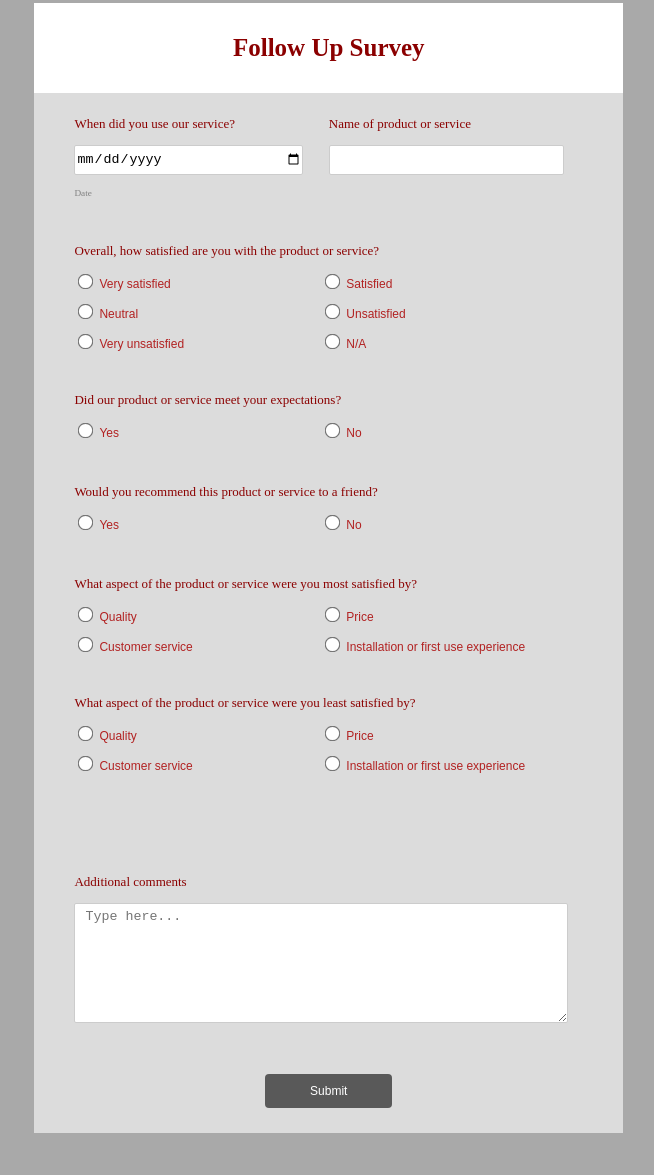
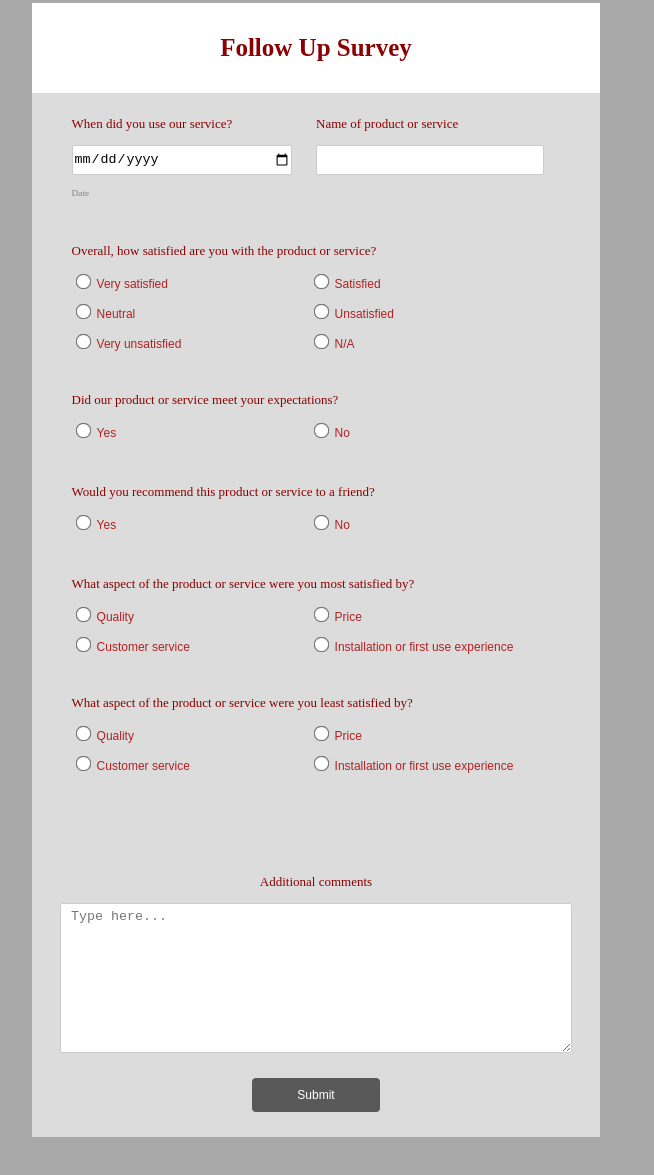
Before and after one commit to noormesslmani/questionnaire, a plain HTML site: page index.html in a window 1280 px wide. Shown: the part 37-1212 px from the top of the page, without its empty margins (324-978 px from the left). Drawn offline with Linux system fonts and the light colour scheme.

Commit message:
Cleaner code

```diff
--- a/index.html
+++ b/index.html
@@ -5,10 +5,10 @@
     </head>
     <body>
 
-    <div class="maindiv">
+    <div class="maincontainer">
 
         <!--Header-->
-        <table  class="table1">
+        <table>
             <tr>
                 <th class="header1">
                     Follow Up Survey
@@ -17,9 +17,9 @@
         </table>
         <!---->
 
-        <div class="div">
+        <div class="secondarycontainer">
             <!--Date box-->
-            <div class="div1">
+            <div class="datebox">
                 <p class="p1">When did you use our service?</p>
                 <input type="date" class="input1" >
                 <pre></pre>
@@ -28,47 +28,47 @@
             <!---->
 
             <!--text box-->
-            <div class="div2">
+            <div class="product">
                 <p class="p1">Name of product or service</p>
                 <input type="text" class="input2" >
             </div>
             <!---->
 
             <!--Q1-->
-            <div class="div3">
+            <div class="container1">
                 <p class="p1">Overall, how satisfied are you with the product or service?</p>
 
-                <div class="div4" >
+                <div class="div1" >
                     <input type="radio" name="1" class="button1" >
                         <span class="span">Very satisfied</span>
                     </input>
                 </div>
 
-                <div class="div5" >
+                <div class="div2" >
                     <input type="radio" name="1" class="button1">
                         <span class="span">Satisfied</span>
                     </input>
                 </div>
 
-                <div class="div6" >
+                <div class="div3" >
                     <input type="radio" name="1" class="button1">
                         <span class="span">Neutral</span>
                     </input>
                 </div>
 
-                <div class="div7" >
+                <div class="div4" >
                     <input type="radio" name="1" class="button1">
                         <span class="span">Unsatisfied</span>
                     </input>
                 </div>
 
-                <div class="div8" >
+                <div class="div5" >
                     <input type="radio" name="1" class="button1">
                         <span class="span">Very unsatisfied</span>
                     </input>
                 </div>
 
-                <div class="div9" >
+                <div class="div6" >
                     <input type="radio" name="1" class="button1">
                         <span class="span">N/A</span>
                     </input>
@@ -77,16 +77,16 @@
             <!---->
 
             <!--Q2-->
-            <div class="div10">
+            <div class="container2">
                 <p class="p1">Did our product or service meet your expectations?</p>
 
-                <div class="div11" >
+                <div class="div7" >
                     <input type="radio" name="2" class="button1">
                         <span class="span">Yes</span>
                     </input>
                 </div>
 
-                <div class="div12" >
+                <div class="div8" >
                     <input type="radio" name="2" class="button1">
                         <span class="span">No</span>
                     </input>
@@ -95,16 +95,16 @@
             <!---->
 
             <!--Q3-->
-            <div class="div13">
+            <div class="container3">
                 <p class="p1">Would you recommend this product or service to a friend?</p>
 
-                <div class="div14" >
+                <div class="div9" >
                     <input type="radio" name="3" class="button1">
                         <span class="span">Yes</span>
                     </input>
                 </div>
 
-                <div class="div15" >
+                <div class="div10" >
                     <input type="radio" name="3" class="button1">
                         <span class="span">No</span>
                     </input>
@@ -113,28 +113,28 @@
             <!---->
 
             <!--Q4-->
-            <div class="div16">
+            <div class="container4">
                 <p class="p1">What aspect of the product or service were you most satisfied by?</p>
 
-                <div class="div17" >
+                <div class="div11" >
                     <input type="radio" name="4" class="button1">
                         <span class="span">Quality</span>
                     </input>
                 </div>
 
-                <div class="div18" >
+                <div class="div12" >
                     <input type="radio" name="4" class="button1">
                         <span class="span">Price</span>
                     </input>
                 </div>
 
-                <div class="div19" >
+                <div class="div13" >
                     <input type="radio" name="4" class="button1">
                         <span class="span">Customer service</span>
                     </input>
                 </div>
 
-                <div class="div20" >
+                <div class="div14" >
                     <input type="radio" name="4" class="button1">
                         <span class="span">Installation or first use experience</span>
                     </input>
@@ -143,28 +143,28 @@
             <!---->
 
             <!--Q5-->
-            <div class="div21">
+            <div class="container5">
                 <p class="p1">What aspect of the product or service were you least satisfied by?</p>
 
-                <div class="div22" >
+                <div class="div15" >
                     <input type="radio" name="5" class="button1">
                         <span class="span">Quality</span>
                     </input>
                 </div>
 
-                <div class="div23" >
+                <div class="div16" >
                     <input type="radio" name="5" class="button1">
                         <span class="span">Price</span>
                     </input>
                 </div>
 
-                <div class="div24" >
+                <div class="div17" >
                     <input type="radio" name="5" class="button1">
                         <span class="span">Customer service</span>
                     </input>
                 </div>
 
-                <div class="div25" >
+                <div class="div18" >
                     <input type="radio" name="5" class="button1">
                         <span class="span">Installation or first use experience</span>
                     </input>
@@ -172,19 +172,16 @@
             </div>
             <!---->
 
-            <!--Comments box-->
-            <div class="div26">
+            <form>
+
+            <div class="commentscontainer">
                 <p class="p1">Additional comments</p>
 
                 <textarea class="input3" placeholder="Type here..." ></textarea>
-            </div>
-            <!---->
-
-            <!--Submit-->
-            <div class="div27">
                 <input type='submit' class="submitb" value="Submit">
             </div>
-            <!---->
+
+            </form>
         </div>
     </div>
 
--- a/styles/styles.css
+++ b/styles/styles.css
@@ -1,17 +1,13 @@
 body{
 background-color: DarkGray;
-height:1200px;
 }
 
-.maindiv{
-width:46%;
-height:90%;
-position: absolute;
-top: 5%;
-left: 28%;
+.maincontainer{
+width: 45%;
+margin: 40px auto;
 }
 
-.table1{
+table{
 width: 100%;
 height: 90px;
 background-color: white;
@@ -24,32 +20,34 @@ align-content: center;
 font-family:  Segoe UI Black;
 }
 
-.div{
+.secondarycontainer{
 background-color: Gainsboro;
 width: 100%;
 }
 
-.div1{
+.datebox{
 width: 50%;
-height: 150px;
 float: left;
 box-sizing: border-box;
 padding-top: 10px;
 padding-left: 40px;
+padding-bottom: 40px;
+height: 150px;
 }
 
 .p1{
 color: DarkRed;
 font-size: 13px;
 font-family: Yu Gothic UI Semibold;
+
 }
 
-.div2{
+.product{
 padding-top: 10px;
 box-sizing: border-box;
 width: 50%;
+float: right;
 height: 150px;
-float: right;
 
 }
 
@@ -71,46 +69,46 @@ border-radius: 2px;
 border: 1px solid #ccc;
 }
 
-.div3{
+.container1{
 padding-top: 50px;
 box-sizing: border-box;
 width: 100%;
 height: 200px;
 padding-left: 40px;
-
 }
 
-.div4{
+.div1
+{
 float:left;
 width:45%;
 height: 30px;
 }
 
-.div5{
+.div2{
 float:right;
 width:55%;
 height: 30px;
 }
 
-.div6{
+.div3{
 float:left;
 width:45%;
 height: 30px;
 }
 
-.div7{
+.div4{
 float:right;
 width:55%;
 height: 30px;
 }
 
-.div8{
+.div5{
 float:left;
 width:45%;
 height: 60px;
 }
 
-.div9{
+.div6{
 float:right;
 width:55%;
 height: 60px;
@@ -126,27 +124,27 @@ font-size: 12px;
 font-family: Arial;
 }
 
-.div10{
+.container2{
 padding-top: 50px;
 box-sizing: border-box;
 width: 100%;
 padding-left: 40px;
 }
 
-.div11{
+.div7{
 float:left;
 width:45%;
 height: 60px;
 }
 
-.div12{
+.div8{
 float:right;
 width:55%;
 height: 60px;
 }
 
 
-.div13{
+.container3{
 padding-top: 50px;
 box-sizing: border-box;
 width: 100%;
@@ -154,19 +152,19 @@ padding-left: 40px;
 
 }
 
-.div14{
+.div9{
 float:left;
 width:45%;
 height: 60px;
 }
 
-.div15{
+.div10{
 float:right;
 width:55%;
 height: 60px;
 }
 
-.div16{
+.container4{
 padding-top: 50px;
 box-sizing: border-box;
 width: 100%;
@@ -174,79 +172,80 @@ padding-left: 40px;
 
 }
 
-.div17{
+.div11{
 float:left;
 width:45%;
 height: 30px;
 }
 
-.div18{
+.div12{
 float:right;
 width:55%;
 height: 30px;
 }
 
-.div19{
+.div13{
 float:left;
 width:45%;
 height: 60px;
 }
 
-.div20{
+.div14{
 float:right;
 width:55%;
 height: 60px;
 }
 
-.div21{
+.container5{
 padding-top: 50px;
 box-sizing: border-box;
 width: 100%;
 padding-left: 40px;
 }
 
-.div22{
+.div15{
 float:left;
 width:45%;
 height: 30px;
 }
 
-.div23{
+.div16{
 float:right;
 width:55%;
 height: 30px;
 }
 
-.div24{
+.div17{
 float:left;
 width:45%;
 height: 120px;
 }
-.div25{
+.div18{
 float:right;
 width:55%;
 height: 120px;
 }
 
-.div26{
+.commentscontainer{
 padding-top: 50px;
 box-sizing: border-box;
 width: 100%;
-height: 350px;
-padding-left: 40px;
-
+position: relative;
+text-align: center;
 }
 
 .input3{
 padding-left: 10px;
 box-sizing: border-box;
 width: 90%;
-height: 120px;
-max-width: 95%;
-max-height: 150px;
+height: 150px;
+min-height: 50px;
+max-width: 90%;
+min-width: 90%;
 border-radius: 2px;
 border: 1px solid #ccc;
 padding-top: 5px;
+
 }
 
 input::placeholder {
@@ -254,14 +253,8 @@ color: Silver;
 font-size: 14px;
 }
 
-.div27{
-width: 100%;
-height:100px
-box-sizing: border-box;
-text-align: center;
-}
-
 .submitb{
+margin-top: 25px;
 margin-bottom: 25px;
 background-color: #595959;
 color:White;
```
